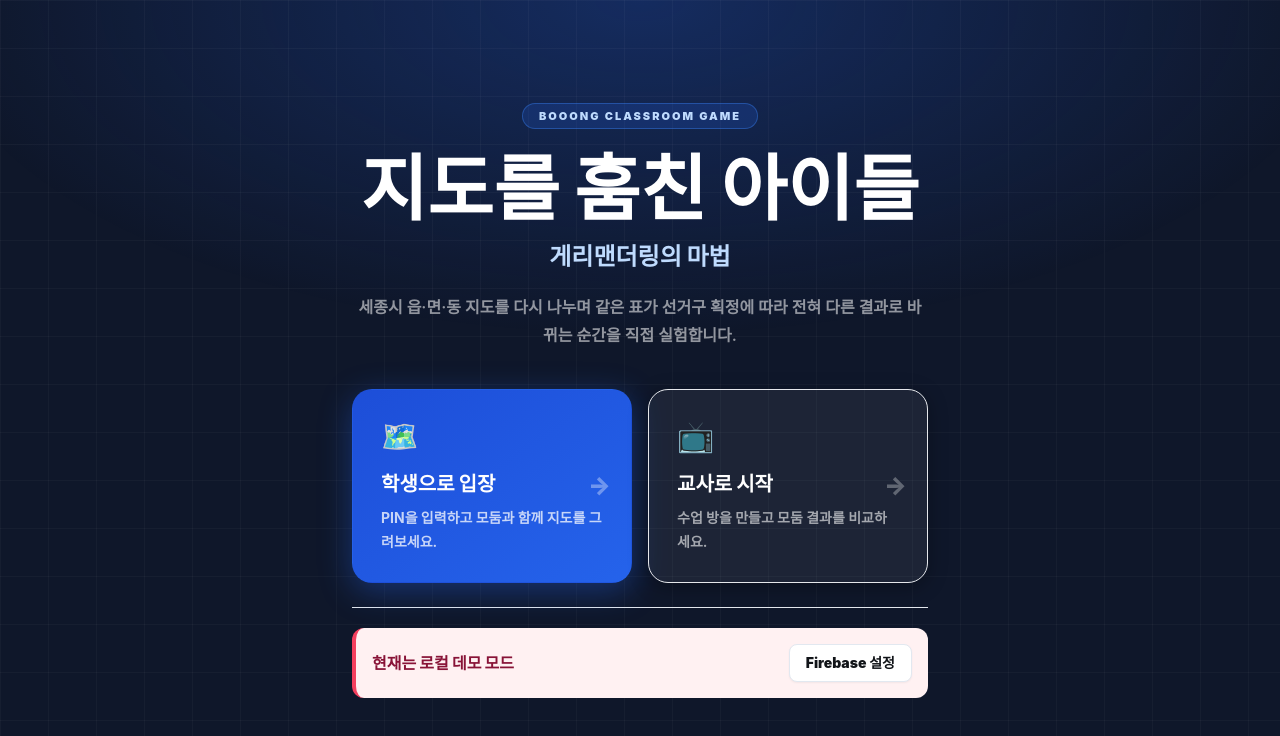
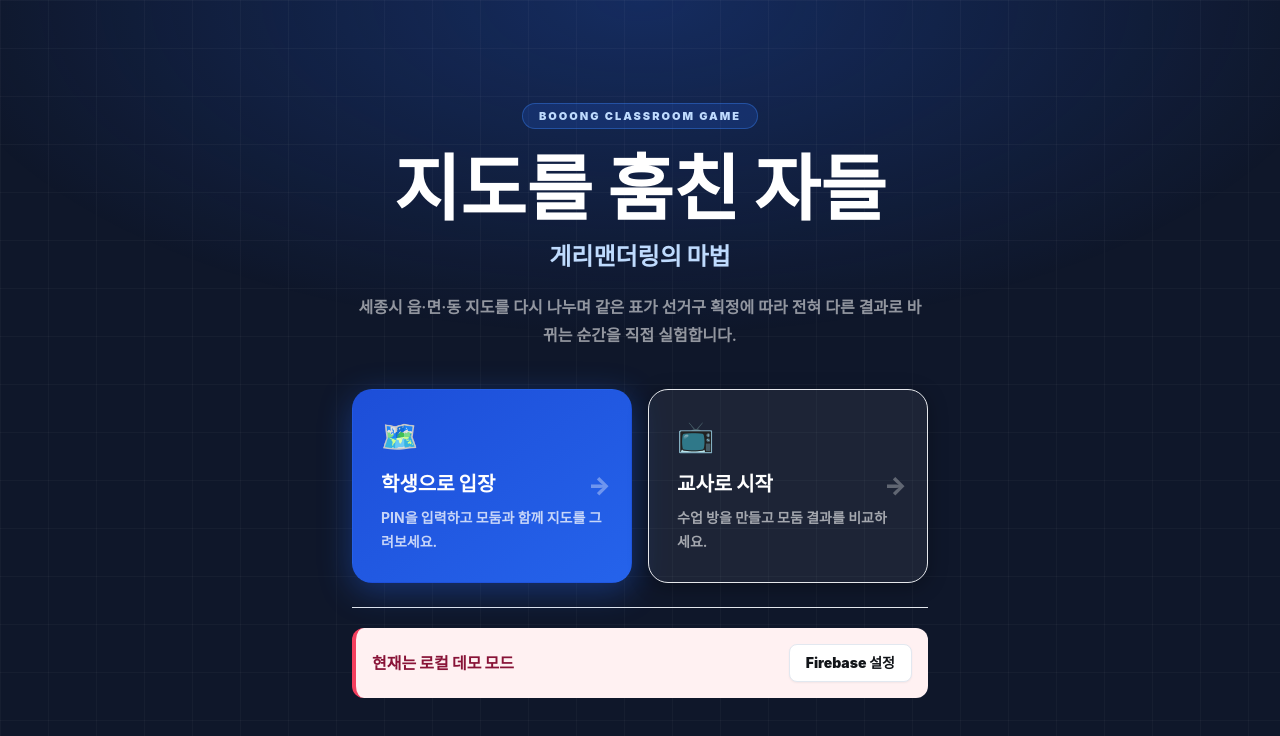
Before and after one commit to saam-kim/sejong-gerrymandering, a React (Vite) app: page / in a window 1280 px wide. Shown: the top 736 px of the page. Built offline with nearby package versions, Linux system fonts and the light colour scheme; a web font is replaced by a local one.

Commit message:
Fix landing page game title

```diff
--- a/src/App.jsx
+++ b/src/App.jsx
@@ -397,7 +397,7 @@ function LandingHome() {
               BOOONG CLASSROOM GAME
             </span>
             <h1 className="mt-6 text-5xl font-black leading-[1.08] tracking-normal text-white sm:text-7xl">
-              지도를 훔친 아이들
+              지도를 훔친 자들
             </h1>
             <p className="mt-4 text-xl font-black text-blue-200 sm:text-2xl">게리맨더링의 마법</p>
             <p className="mx-auto mt-5 max-w-xl text-base font-semibold leading-7 text-white/55">
@@ -452,7 +452,7 @@ function LandingHome() {
           <BackButton onClick={() => setScreen("landing")} />
           <form onSubmit={joinStudentRoom} className="w-full max-w-[400px]">
             <div className="text-center">
-              <h1 className="text-2xl font-black text-blue-200">지도를 훔친 아이들</h1>
+              <h1 className="text-2xl font-black text-blue-200">지도를 훔친 자들</h1>
               <p className="mt-2 text-sm font-bold text-white/35">교사가 알려준 PIN을 입력하세요</p>
             </div>
 
```
